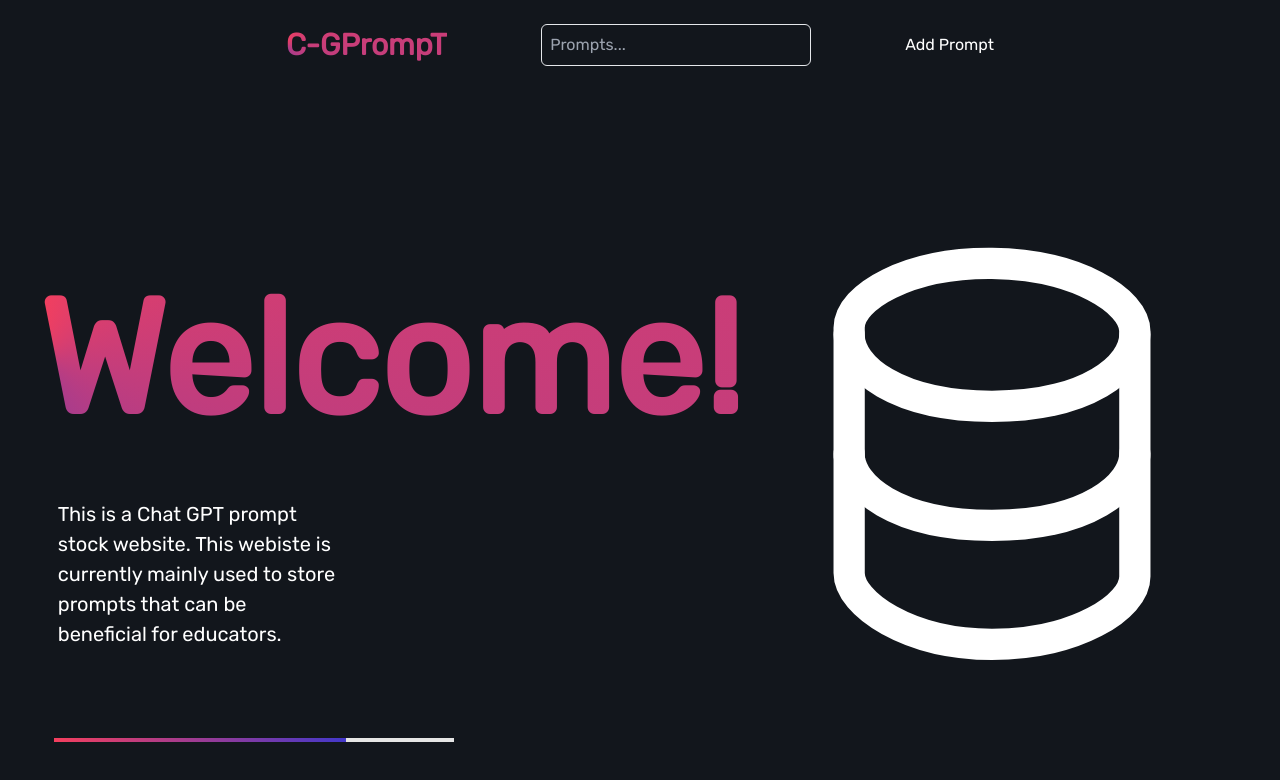
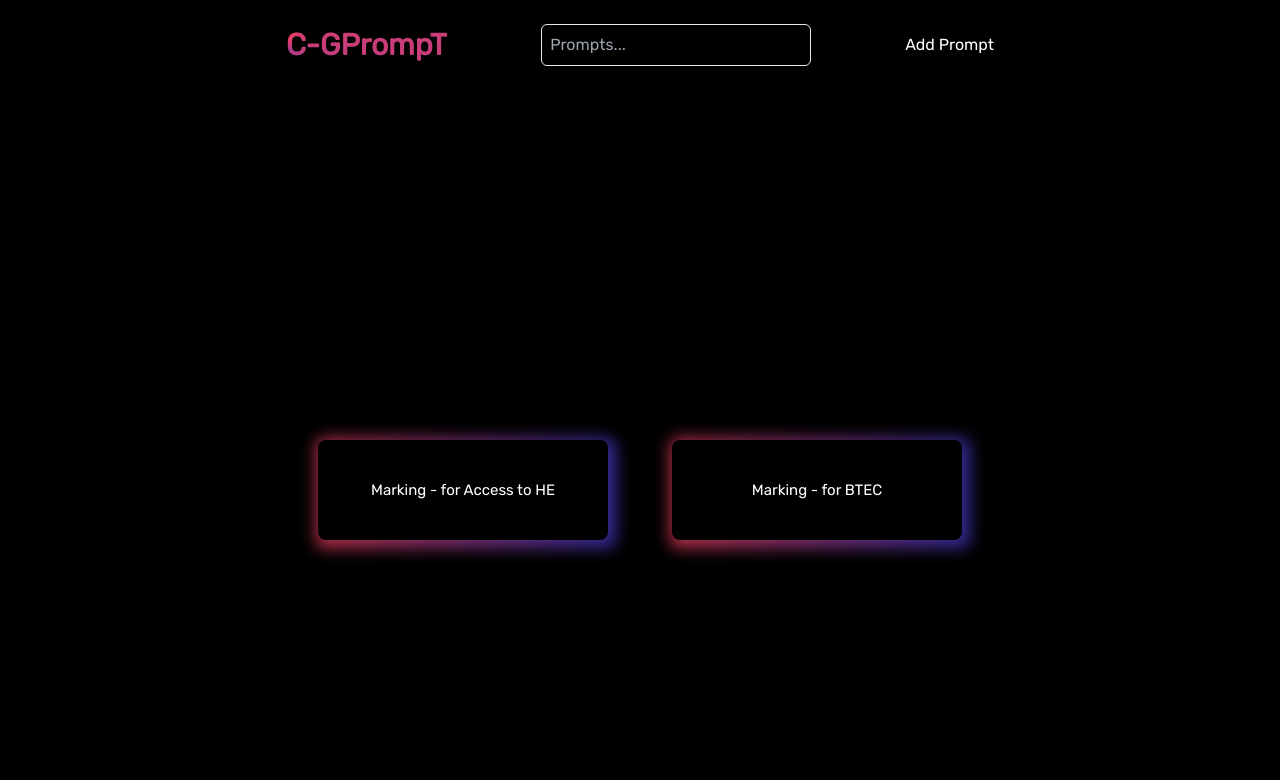
Before and after one commit to VahapCanDongel/c-gprompts, a Next.js app: page / in a window 1280 px wide. Shown: the top 780 px of the page. Built offline with nearby package versions, Linux system fonts and the light colour scheme; what tailwindcss-animatecss would draw is missing.

Commit message:
added sine ui elements

```diff
--- a/components/Layout.js
+++ b/components/Layout.js
@@ -3,10 +3,9 @@
 export default function Layout({ children }) {
   return (
     <div className="font-rubik">
-      <div className="w-full flex justify-center items-center bg-dark-bg">
-         <Navigation />
+      <div className="w-full flex justify-center items-center bg-black">
+        <Navigation />
       </div>
-
 
       <main>{children}</main>
     </div>
--- a/components/Navigation.js
+++ b/components/Navigation.js
@@ -1,22 +1,28 @@
 import Link from "next/link";
 
+export default function Navigation() {
+  return (
+    <div className="flex w-[70%] h-[90px] bg-black items-center justify-evenly sticky top-0">
+      <h1 className="text-transparent bg-clip-text bg-[conic-gradient(at_left,_var(--tw-gradient-stops))] from-rose-500 to-indigo-700 text-3xl font-extrabold">
+        C-GPrompT
+      </h1>
 
-export default function Navigation(){
-    return(
-        <div className="flex w-[70%] h-[90px] bg-dark-bg items-center justify-evenly sticky top-0">
-            <h1 className="text-transparent bg-clip-text bg-[conic-gradient(at_left,_var(--tw-gradient-stops))] from-rose-500 to-indigo-700 text-3xl font-extrabold">C-GPrompT</h1>
+      <input
+        type="search"
+        className="bg-transparent border-[0.5px] p-2 rounded-md w-[270px] focus:outline-none text-white focus:w-[280px] transition-all"
+        placeholder="Prompts..."
+      />
 
-            <input  type="search" className="bg-transparent border-[0.5px] p-2 rounded-md w-[270px] focus:outline-none text-white focus:w-[280px] transition-all" placeholder="Prompts..."/>
-
-
-            <ul className="text-white">
-                <li className="">
-                    <Link href="Add Prompt" className="hover:text-slate-400 transition-all ease-in">Add Prompt</Link>
-
-                </li>
-            </ul>
-
-
-        </div>
-    )
+      <ul className="text-white">
+        <li className="">
+          <Link
+            href="Add Prompt"
+            className="hover:text-slate-400 transition-all ease-in"
+          >
+            Add Prompt
+          </Link>
+        </li>
+      </ul>
+    </div>
+  );
 }
--- /dev/null
+++ b/components/PromptCategoryCard.js
@@ -0,0 +1,10 @@
+export default function PromptCategoryCard(props) {
+  return (
+    <div class="relative group">
+      <div class="absolute -inset-0.5 bg-gradient-to-r from-rose-500 to-indigo-700 rounded-lg blur opacity-75 group-hover:opacity-100 transition duration-1000 group-hover:duration-200 animate-tilt w-[300px] h-[110px]"></div>
+      <div class="relative px-7 py-4 bg-black rounded-lg leading-none flex items-center justify-center divide-x divide-gray-600 w-[290px] h-[100px] text-white text-[15px]">
+        {props.children}
+      </div>
+    </div>
+  );
+}
--- a/pages/index.js
+++ b/pages/index.js
@@ -1,9 +1,16 @@
+import PromptCategoryCard from "@/components/PromptCategoryCard";
 import Welcomer from "@/components/Welcomer";
 
 export default function Home() {
   return (
-    <div className="bg-dark-bg w-full h-screen">
-      <Welcomer />
+    <div className="bg-black w-full h-screen">
+      {/* Check if user has visited the website first time, if they have then
+      display the welcomer
+      <Welcomer /> */}
+      <div className="flex w-full h-screen justify-center items-center gap-16">
+        <PromptCategoryCard>Marking - for Access to HE</PromptCategoryCard>
+        <PromptCategoryCard>Marking - for BTEC</PromptCategoryCard>
+      </div>
     </div>
   );
 }
```
Also changed, not shown: components/PromptCategory.js (deleted).
